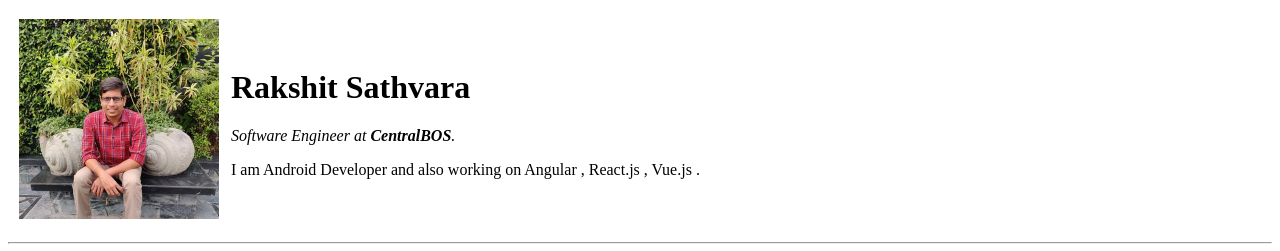
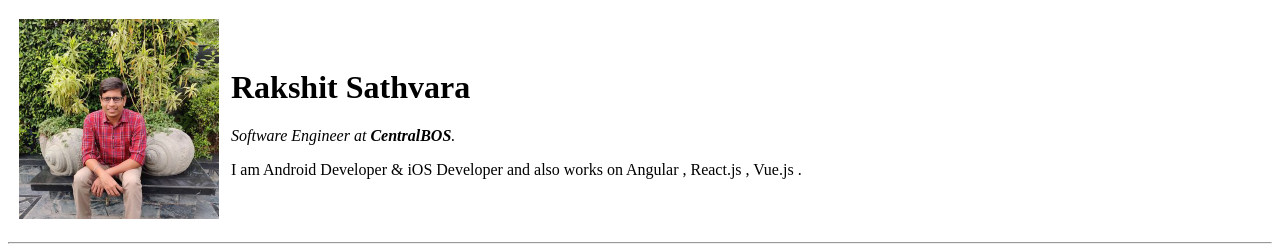
Before and after one commit to RakshitSathvara/aboutMe, a plain HTML site: page index.html in a window 1280 px wide. Shown: the top 251 px of the page. Drawn offline with Linux system fonts and the light colour scheme.

Commit message:
minor change in details

```diff
--- a/index.html
+++ b/index.html
@@ -16,7 +16,7 @@
             <td>
                 <h1>Rakshit Sathvara</h1>
                 <p><em>Software Engineer at <strong> CentralBOS</strong>.</em></p>
-                <p>I am Android Developer and also working on Angular , React.js , Vue.js .</p>
+                <p>I am Android Developer & iOS Developer and also works on Angular , React.js , Vue.js .</p>
             </td>
         </tr>
     </table>
```
